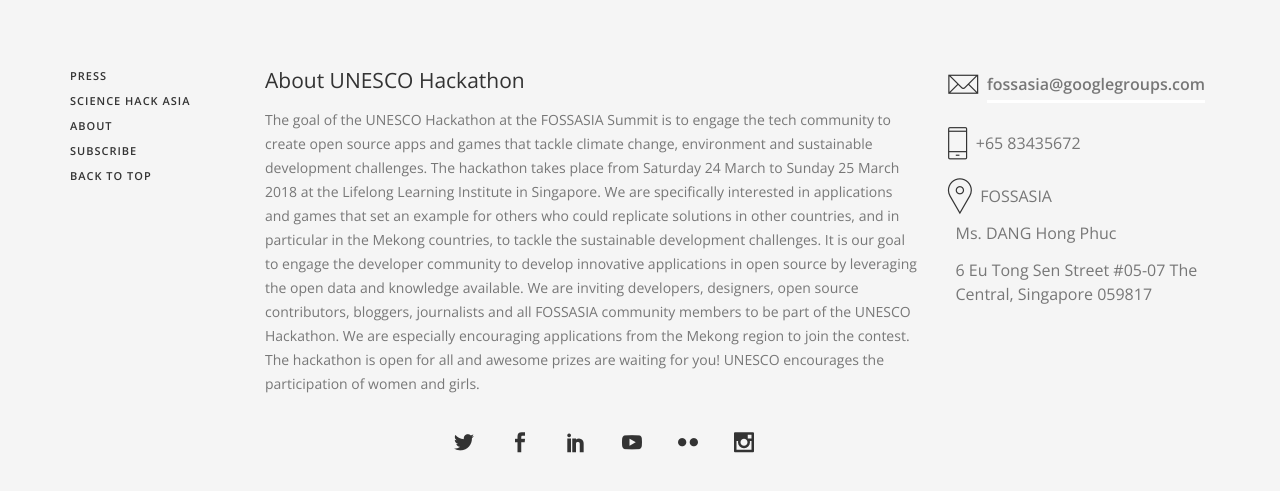
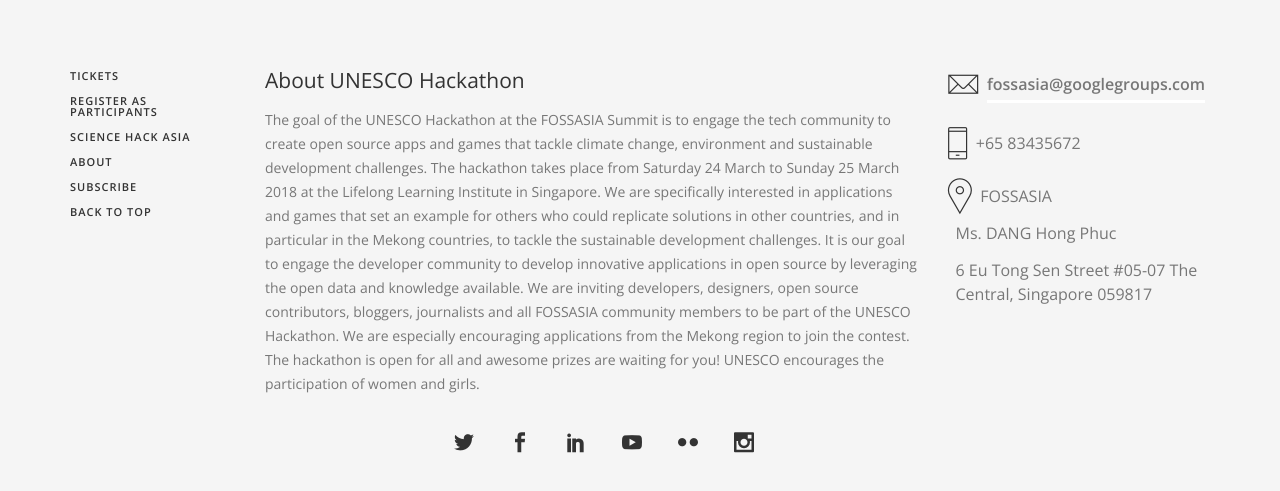
Before and after one commit to fossasia/sg18.sciencehack.asia, a plain HTML site: page index.html in a window 1280 px wide. Shown: the part 7551-8042 px from the top of the page. Drawn offline with nearby package versions, Linux system fonts and the light colour scheme; some icons are missing; files whose address does not match are found by name.

Commit message:
UNESCO Hackathon

```diff
--- a/index.html
+++ b/index.html
@@ -980,7 +980,8 @@
 					<div class="row ui-sortable">
 						<div class="col-sm-2">
 							<ul class="menu">
-								<li><a href="#">Press</a></li>
+								<li><a href="https://eventyay.com/e/db15e7db/">Tickets</a></li>
+								<li><a href="https://fossasia-unesco.devpost.com/">Register as Participants</a></li>
 								<li><a href="http://sciencehack.asia" target="_self">Science Hack Asia</a></li>
 								<li><a href="#sciencehackday" class="inner-link" target="_self">About</a></li>
 								<li><a href="#subscribe" class="inner-link" target="_self">Subscribe</a></li>
```
